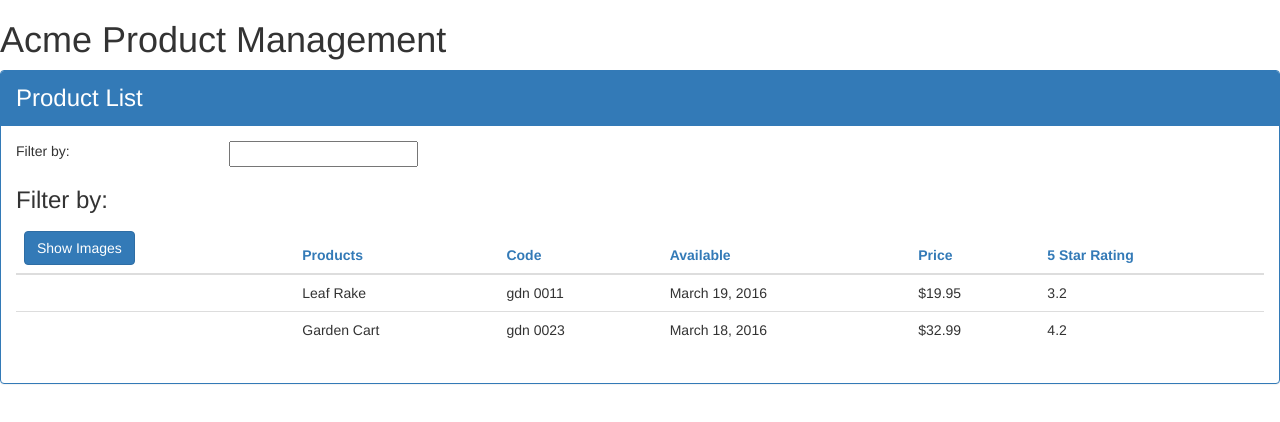
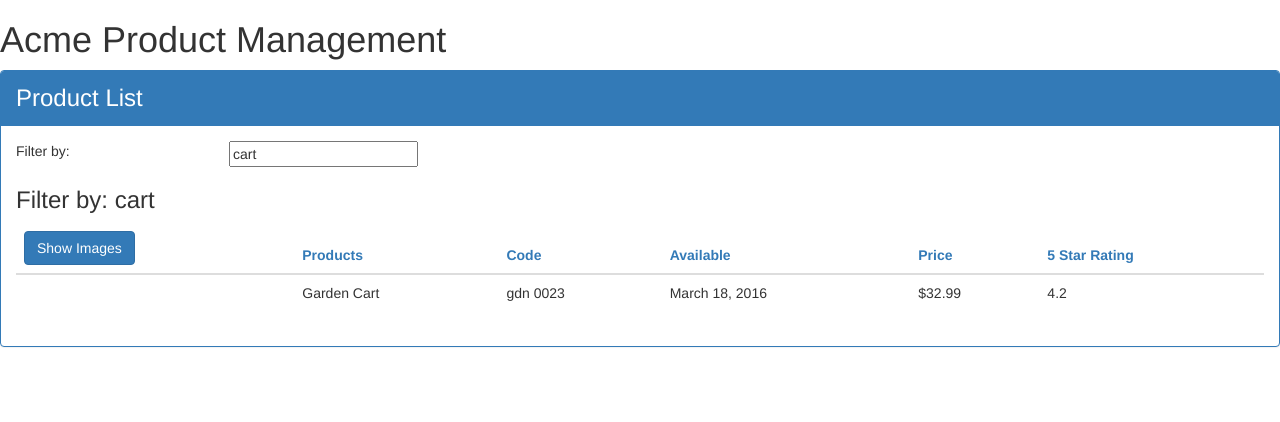
Before and after one commit to merajuddin/APM, an Angular app: page / in a window 1280 px wide. Shown: the top 422 px of the page. Built offline with nearby package versions, Linux system fonts and the light colour scheme.

Commit message:
added product list sorting method in ProductList-component

```diff
--- a/src/app/products/product-list.component.ts
+++ b/src/app/products/product-list.component.ts
@@ -47,12 +47,12 @@ export class ProductListComponent implements OnInit{
 ];
     constructor(){
         this.filteredProducts = this.products;
-        this.listFilter = " ";
+        this.listFilter = "cart";
     }
 
-    performFilter(filterBy:string):Iproduct[]{
+    performFilter(filterBy: string): Iproduct[]{
         filterBy = filterBy.toLocaleLowerCase();
-        return this.products.filter((product: Iproduct) =>
+        return this.products.filter((product: Iproduct)=>
             product.productName.toLocaleLowerCase().indexOf(filterBy) !== -1);
     }
 
```
